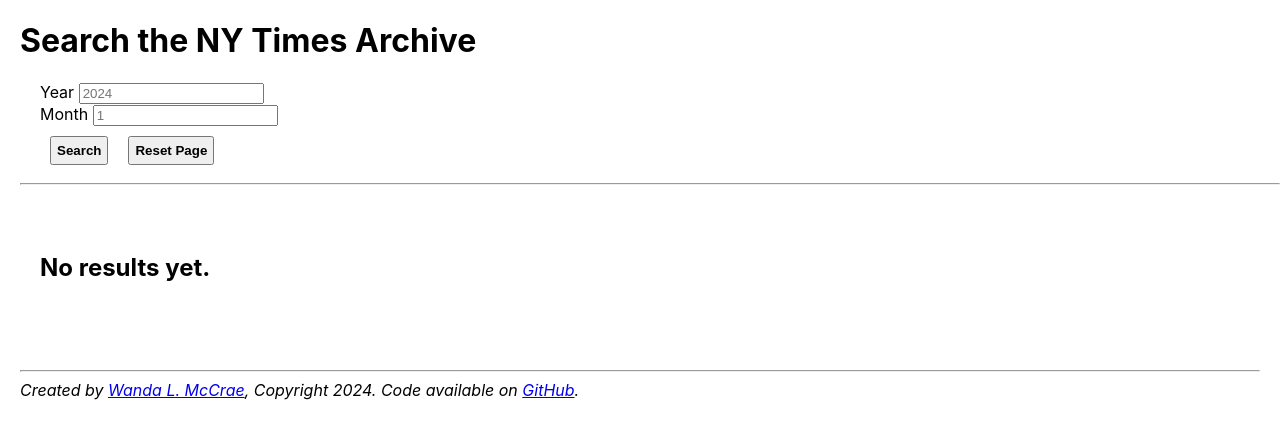
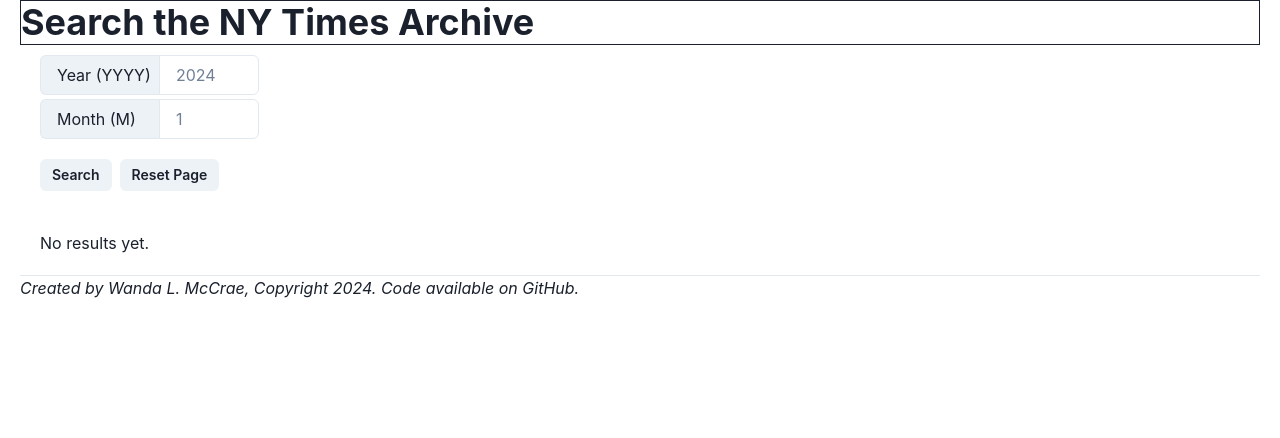
Before and after one commit to wlmccrae/headline-editor, a React (Create React App) app in the folder ghi/: page / in a window 1280 px wide. Shown: the top 438 px of the page. Built offline with nearby package versions, Linux system fonts and the light colour scheme; no server answers.

Commit message:
Chakra-UI install and styling

```diff
--- a/ghi/package.json
+++ b/ghi/package.json
@@ -3,9 +3,13 @@
   "version": "0.1.0",
   "private": true,
   "dependencies": {
+    "@chakra-ui/react": "^2.8.2",
+    "@emotion/react": "^11.11.4",
+    "@emotion/styled": "^11.11.5",
     "@testing-library/jest-dom": "^5.17.0",
     "@testing-library/react": "^13.4.0",
     "@testing-library/user-event": "^13.5.0",
+    "framer-motion": "^11.1.9",
     "react": "^18.3.1",
     "react-dom": "^18.3.1",
     "react-router-dom": "^6.23.1",
--- a/ghi/src/App.js
+++ b/ghi/src/App.js
@@ -2,15 +2,18 @@
 import MainPage from './components/MainPage';
 import Footer from './components/Footer';
 import './App.css';
+import { ChakraProvider } from '@chakra-ui/react';
 
 function App() {
   return (
+    <ChakraProvider>
       <BrowserRouter>
         <Routes>
           <Route path="/" element={<MainPage/>} />
         </Routes>
         <Footer />
       </BrowserRouter>
+    </ChakraProvider>
   );
 }
 
--- a/ghi/src/components/Footer.css
+++ b/ghi/src/components/Footer.css
@@ -1,4 +1,5 @@
 .footer {
-    padding: 20px;
+    margin-left: 20px;
+    margin-right: 20px;
     font-style: italic;
 }
--- a/ghi/src/components/MainPage.css
+++ b/ghi/src/components/MainPage.css
@@ -1,17 +1,21 @@
 .archive-form {
+    margin-top: 10px;
     padding-left: 20px;
 }
 
 .button {
-    margin: 10px;
-    padding: 5px;
     font-weight: bold;
 }
 
+.content {
+    margin-left: 20px;
+    margin-right: 20px;
+}
+
 .initialdisplay {
-    padding: 40px
+    padding: 20px
 }
 
 .searches {
-    padding-left: 20px;
+    padding-left: 0px;
 }
--- a/ghi/src/components/MainPage.js
+++ b/ghi/src/components/MainPage.js
@@ -1,5 +1,10 @@
 import React, {useState} from 'react';
 import SearchResults from "./SearchResults";
+import {
+    Heading,
+    Stack,
+    Input, InputGroup, InputLeftAddon,
+    Button, ButtonGroup } from '@chakra-ui/react'
 import './MainPage.css';
 
 function MainPage() {
@@ -47,9 +52,9 @@
         } else {
             window.confirm("There was a problem fetching the NY Times archive.")
         }
-        console.log(`***** Copyright: ${copyright}`);
-        console.log(`***** Article Info: ${JSON.stringify(myArticle)}`);
-        console.log(`***** Component Status: ${resultsLoaded}`);
+        // console.log(`***** Copyright: ${copyright}`);
+        // console.log(`***** Article Info: ${JSON.stringify(myArticle)}`);
+        // console.log(`***** Component Status: ${resultsLoaded}`);
     };
 
     // Handle the search archive button.
@@ -90,19 +95,25 @@
     return (
         <div className="content">
             <div className="searches">
-                <h1>Search the NY Times Archive</h1>
+                <Heading border='1px'>Search the NY Times Archive</Heading>
                 <div className='archive-form'>
                     <form onSubmit={fetchArchive} id='archive-form'>
-                        <label htmlFor="year">Year </label>
-                        <input onChange={handleChange} type="text" id="year" name="year" placeholder="2024" />
-                        <br></br>
-                        <label htmlFor="month">Month </label>
-                        <input onChange={handleChange} type="text" id="month" name="month" placeholder="1" />
+                        <Stack spacing={1}>
+                            <InputGroup>
+                                <InputLeftAddon w='120px'>Year (YYYY)</InputLeftAddon>
+                                <Input onChange={handleChange} type="text" id="year" name="year" placeholder="2024" variant='outline' width='100px'/>
+                            </InputGroup>
+                            <InputGroup>
+                                <InputLeftAddon w='120px'>Month (M)</InputLeftAddon>
+                                <Input onChange={handleChange} type="text" id="month" name="month" placeholder="1" variant='outline' width='100px'/>
+                            </InputGroup>
+                        </Stack>
                     </form>
-                    <button onClick={fetchArchive} className="button">Search</button>
-                    <button onClick={resetPage} className="button">Reset Page</button>
+                    <Stack spacing={2} direction='row' align='center' mt='20px' mb='20px'>
+                        <Button onClick={fetchArchive} className="button" size='sm'>Search</Button>
+                        <Button onClick={resetPage} className="button" size='sm'>Reset Page</Button>
+                    </Stack>
                 </div>
-                <hr></hr>
             </div>
             <div className="results">
                 {resultsLoaded ? <SearchResults formData={archiveFormData} articleData={myArticle} copyright={copyright} /> : freshLanding()}
--- a/ghi/src/index.js
+++ b/ghi/src/index.js
@@ -1,5 +1,6 @@
 import React from 'react';
 import ReactDOM from 'react-dom/client';
+import { ChakraProvider } from '@chakra-ui/react'
 import './index.css';
 import App from './App';
 import reportWebVitals from './reportWebVitals';
```
Also changed, not shown: 1 other file (tests, documents, lock files or other folders). Lines whose indentation alone changed are shown as unchanged.
